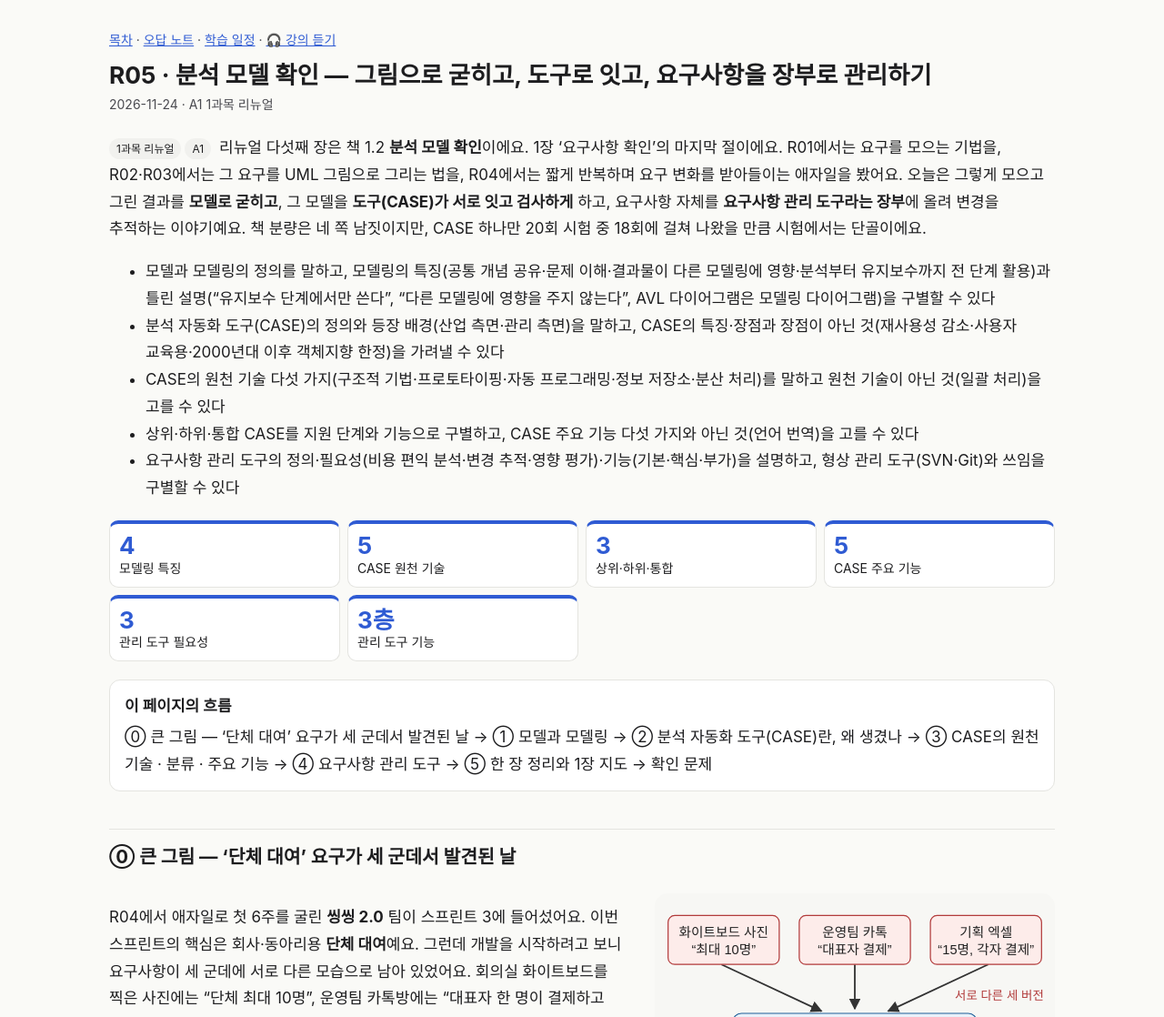
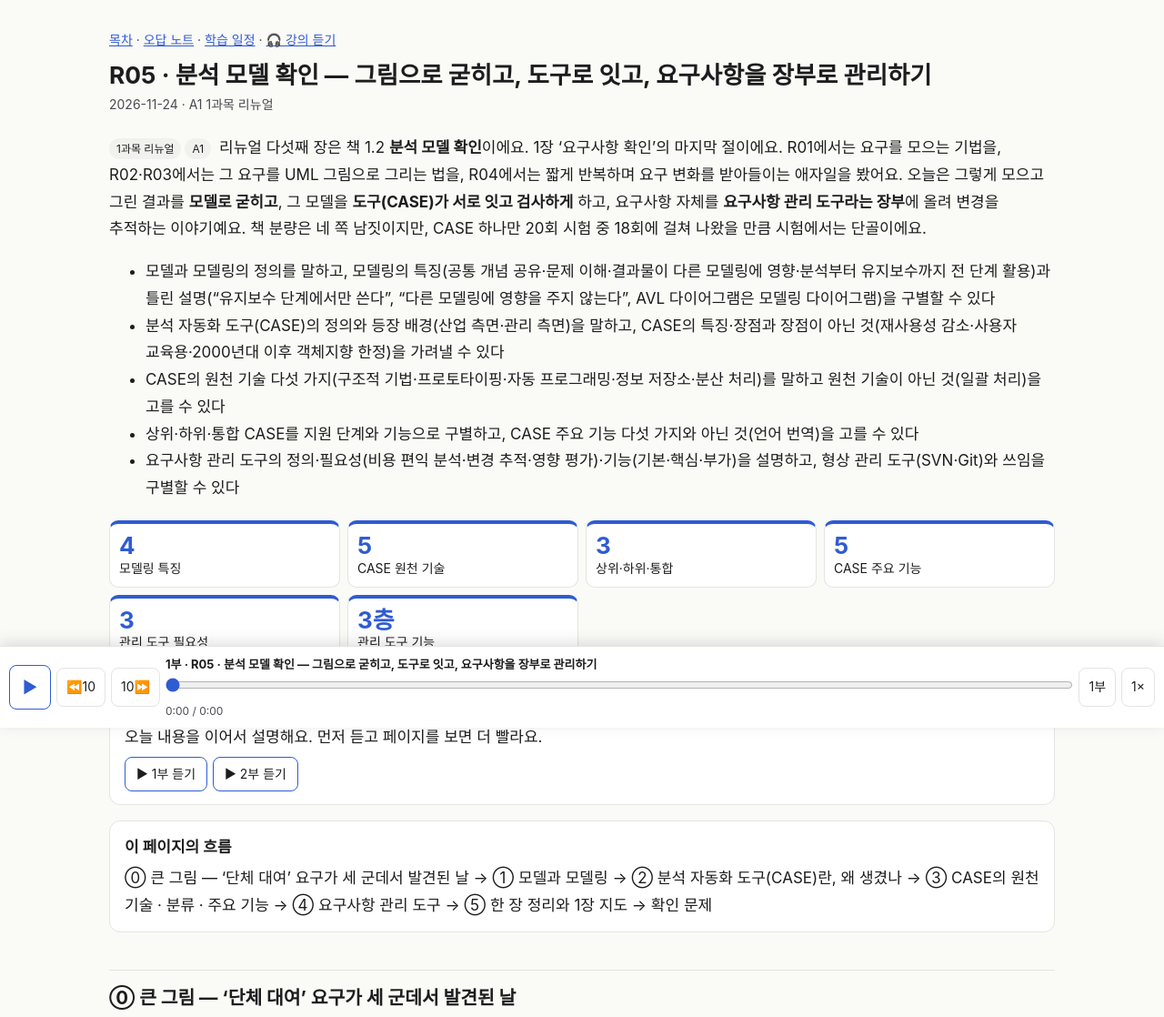
Before and after one commit to hky009008/jeongcheogi-study, a plain HTML site: page days/2026-11-24-R05.html in a window 1280 px wide. Shown: the top 1118 px of the page at 91% size. Drawn offline with Linux system fonts and the light colour scheme.

Commit message:
R05 audio

```diff
--- a/days/2026-11-24-R05.html
+++ b/days/2026-11-24-R05.html
@@ -18,6 +18,7 @@
 <li>요구사항 관리 도구의 정의·필요성(비용 편익 분석·변경 추적·영향 평가)·기능(기본·핵심·부가)을 설명하고, 형상 관리 도구(SVN·Git)와 쓰임을 구별할 수 있다</li>
 </ul>
 <div class="glance"><div><b>4</b>모델링 특징</div><div><b>5</b>CASE 원천 기술</div><div><b>3</b>상위·하위·통합</div><div><b>5</b>CASE 주요 기능</div><div><b>3</b>관리 도구 필요성</div><div><b>3층</b>관리 도구 기능</div></div>
+<div class="box audio"><b>🎧 듣는 강의 (약 27분)</b>오늘 내용을 이어서 설명해요. 먼저 듣고 페이지를 보면 더 빨라요.<p style="margin:10px 0 0"><b>1부</b> (약 13분)</p><audio controls preload="none" src="../assets/audio/R05-1.mp3?v=776" style="width:100%;margin-top:8px"></audio><p style="margin:10px 0 0"><b>2부</b> (약 14분)</p><audio controls preload="none" src="../assets/audio/R05-2.mp3?v=829" style="width:100%;margin-top:8px"></audio></div>
 <div class="box"><b>이 페이지의 흐름</b>⓪ 큰 그림 — ‘단체 대여’ 요구가 세 군데서 발견된 날 → ① 모델과 모델링 → ② 분석 자동화 도구(CASE)란, 왜 생겼나 → ③ CASE의 원천 기술 · 분류 · 주요 기능 → ④ 요구사항 관리 도구 → ⑤ 한 장 정리와 1장 지도 → 확인 문제</div>
 
 <h2>⓪ 큰 그림 — ‘단체 대여’ 요구가 세 군데서 발견된 날</h2>
@@ -305,7 +306,40 @@ document.querySelectorAll('.answer-bar').forEach(bar=>{
   btn.addEventListener('click',async()=>{const t=text();try{await navigator.clipboard.writeText(t)}catch(e){const a=document.createElement('textarea');a.value=t;document.body.appendChild(a);a.select();document.execCommand('copy');a.remove()}btn.textContent='복사됨 ✓';setTimeout(()=>btn.textContent='답안 복사',1500)});
 });
 </script>
-
+<script>
+// 2026-11-14: 진수 님 요청 — 페이지 하단에 늘 붙어 있는 음악 앱식 플레이어. 본문 <audio>는 숨기고 하단 막대 하나로 1부·2부를 이어 튼다.
+(()=>{const box=document.querySelector('.box.audio');if(!box)return;
+const tr=[...box.querySelectorAll('audio')].map((a,i,all)=>({src:a.getAttribute('src'),key:'pos:'+a.getAttribute('src').split('?')[0],name:all.length>1?(i+1)+'부':'강의'}));
+box.querySelectorAll('audio').forEach(a=>a.remove());box.querySelectorAll('p').forEach(p=>{if(/^\s*\d부/.test(p.textContent))p.remove()});
+const A=new Audio(),rates=[1,1.25,1.5,1.75,2],fmt=t=>isFinite(t)?Math.floor(t/60)+':'+String(Math.floor(t%60)).padStart(2,'0'):'0:00';
+A.preload='metadata';let cur=0;
+const pick=document.createElement('div');pick.className='audio-ctl';box.appendChild(pick);
+tr.forEach((t,i)=>{const b=document.createElement('button');b.type='button';b.textContent='▶ '+(tr.length>1?t.name+' 듣기':'듣기');b.onclick=()=>{load(i);A.play()};pick.appendChild(b)});
+const bar=document.createElement('div');bar.className='mbar';
+bar.innerHTML='<button class="mb-play" aria-label="재생">▶</button><button data-d="-10">⏪10</button><button data-d="10">10⏩</button>'+
+ '<div class="mb-mid"><div class="mb-title"></div><input type="range" min="0" value="0" step="1" aria-label="재생 위치"><div class="mb-time">0:00 / 0:00</div></div>'+
+ (tr.length>1?'<button class="mb-part">1부</button>':'')+'<button class="mb-rate">1×</button>';
+document.body.appendChild(bar);document.body.classList.add('has-mbar');
+const q=c=>bar.querySelector(c),pl=q('.mb-play'),rg=q('input'),tm=q('.mb-time'),rb=q('.mb-rate'),pt=q('.mb-part');
+const title=(document.querySelector('h1')||{}).textContent||'';
+function load(i){cur=i;A.src=tr[i].src;A.playbackRate=+localStorage.rate||1;q('.mb-title').textContent=tr[i].name+' · '+title;if(pt)pt.textContent=tr[i].name;
+  A.addEventListener('loadedmetadata',()=>{const p=+localStorage[tr[i].key];if(p>5&&p<A.duration-5)A.currentTime=p;A.playbackRate=+localStorage.rate||1;sync()},{once:true});
+  if('mediaSession'in navigator)navigator.mediaSession.metadata=new MediaMetadata({title:tr[i].name+' · '+title,artist:'정처기 듣는 강의'})}
+function sync(){rg.max=A.duration||1;rg.value=A.currentTime;tm.textContent=fmt(A.currentTime)+' / '+fmt(A.duration)}
+A.ontimeupdate=()=>{localStorage[tr[cur].key]=A.currentTime|0;sync()};
+A.onplay=A.onpause=()=>{pl.textContent=A.paused?'▶':'⏸';pl.setAttribute('aria-label',A.paused?'재생':'일시정지')};
+A.onended=()=>{localStorage[tr[cur].key]=0;if(cur+1<tr.length){load(cur+1);A.play()}};
+pl.onclick=()=>A.paused?A.play():A.pause();rg.oninput=()=>A.currentTime=+rg.value;
+bar.querySelectorAll('[data-d]').forEach(b=>b.onclick=()=>A.currentTime=Math.max(0,A.currentTime+ +b.dataset.d));
+rb.textContent=(+localStorage.rate||1)+'×';rb.onclick=()=>{const r=rates[(rates.indexOf(A.playbackRate)+1)%rates.length];A.playbackRate=r;localStorage.rate=r;rb.textContent=r+'×'};
+if(pt)pt.onclick=()=>{const p=!A.paused;load((cur+1)%tr.length);if(p)A.play()};
+if('mediaSession'in navigator){const m=navigator.mediaSession;m.setActionHandler('play',()=>A.play());m.setActionHandler('pause',()=>A.pause());
+  m.setActionHandler('seekbackward',()=>A.currentTime-=10);m.setActionHandler('seekforward',()=>A.currentTime+=10);
+  if(tr.length>1){m.setActionHandler('previoustrack',()=>{load(Math.max(0,cur-1));A.play()});m.setActionHandler('nexttrack',()=>{if(cur+1<tr.length){load(cur+1);A.play()}})}}
+document.addEventListener('keydown',e=>{if(/INPUT|TEXTAREA|SELECT/.test(e.target.tagName))return;
+  if(e.key==='ArrowLeft'&&e.shiftKey){A.currentTime-=10;e.preventDefault()}if(e.key==='ArrowRight'&&e.shiftKey){A.currentTime+=10;e.preventDefault()}});
+const last=tr.findIndex(t=>+localStorage[t.key]>5);load(last>=0?last:0);})();
+</script>
 
 <script>
 // 단계 애니메이션: <div class="steps" data-title="제목"><div class="step">…<p class="cap">설명</p></div>…</div>
```
Also changed, not shown: index.html (+1 -1 lines), 2 other files.
